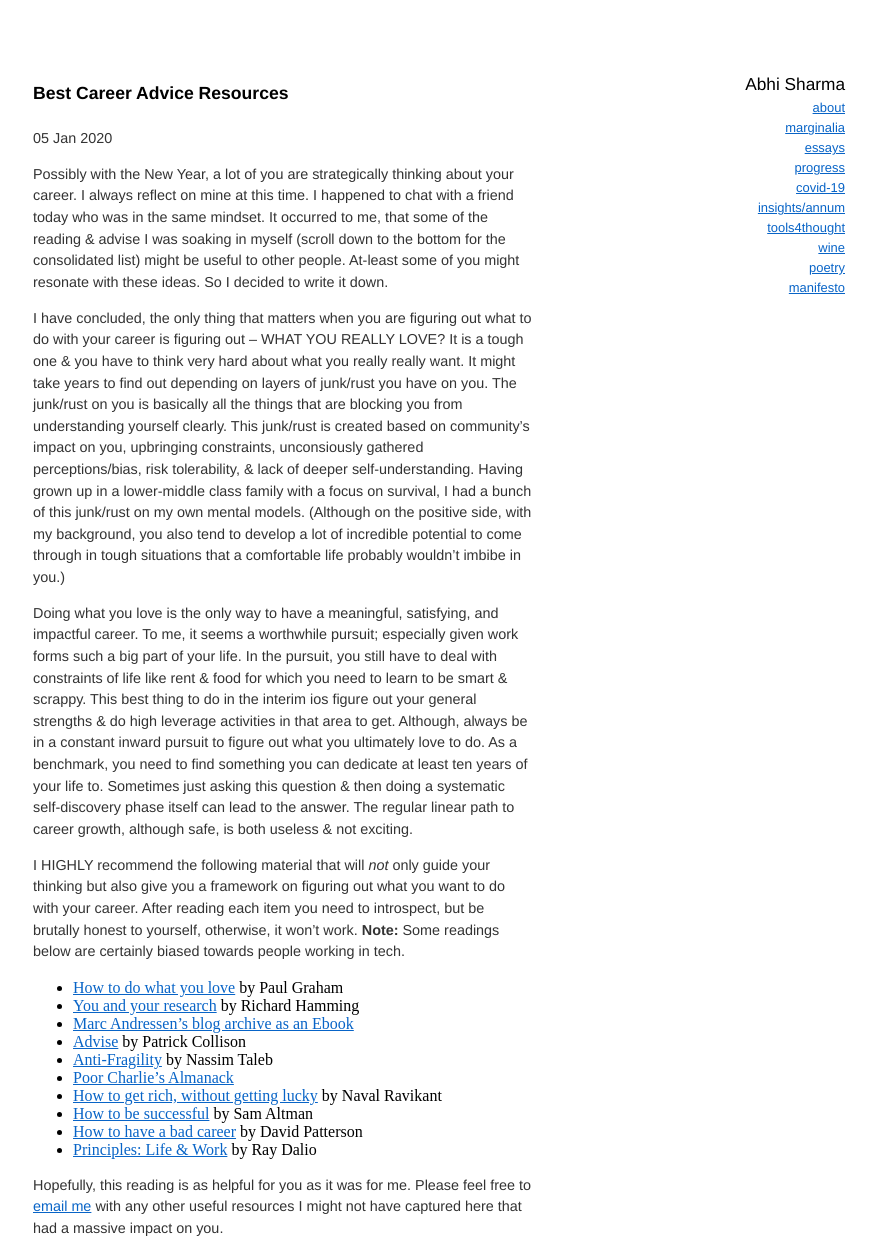
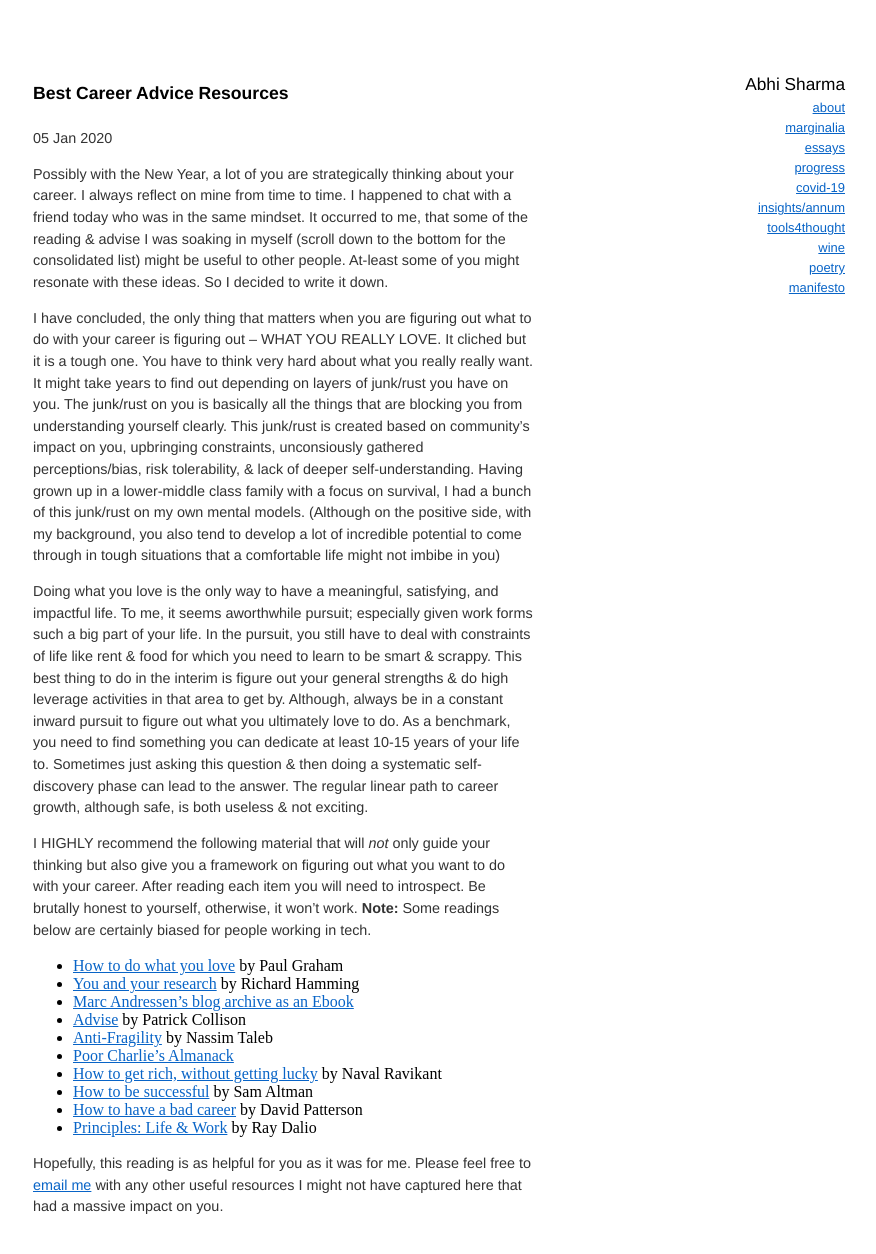
Before and after one commit to abhisharmab/abhisharmab.github.io, a Jekyll site: the page built from essays/_posts/2020-01-05-career-advice.md, in a window 1280 px wide. Shown: the whole page, without its empty margins (191-1067 px from the left). Built offline with Jekyll 4.4.1, drawn with Linux system fonts in a browser that asks for light colours; after the commit the page ends 1232 px from its top, so only the background shows below that.

Commit message:
career advise

```diff
--- a/essays/_posts/2020-01-05-career-advice.md
+++ b/essays/_posts/2020-01-05-career-advice.md
@@ -6,13 +6,13 @@
 abstract: How to systematically think about your career
 ---
 
-Possibly with the New Year, a lot of you are strategically thinking about your career. I always reflect on mine at this time. I happened to chat with a friend today who was in the same mindset. It occurred to me, that some of the reading & advise I was soaking in myself (scroll down to the bottom for the consolidated list) might be useful to other people. At-least some of you might resonate with these ideas. So I decided to write it down.
+Possibly with the New Year, a lot of you are strategically thinking about your career. I always reflect on mine from time to time. I happened to chat with a friend today who was in the same mindset. It occurred to me, that some of the reading & advise I was soaking in myself (scroll down to the bottom for the consolidated list) might be useful to other people. At-least some of you might resonate with these ideas. So I decided to write it down.
 
-I have concluded, the only thing that matters when you are figuring out what to do with your career is figuring out -- WHAT YOU REALLY LOVE? It is a tough one & you have to think very hard about what you really really want. It might take years to find out depending on layers of junk/rust you have on you. The junk/rust on you is basically all the things that are blocking you from understanding yourself clearly. This junk/rust is created based on community's impact on you, upbringing constraints, unconsiously gathered perceptions/bias, risk tolerability, & lack of deeper self-understanding. Having grown up in a lower-middle class family with a focus on survival, I had a bunch of this junk/rust on my own mental models. (Although on the positive side, with my background, you also tend to develop a lot of incredible potential to come through in tough situations that a comfortable life probably wouldn't imbibe in you.)
+I have concluded, the only thing that matters when you are figuring out what to do with your career is figuring out -- WHAT YOU REALLY LOVE. It cliched but it is a tough one. You have to think very hard about what you really really want. It might take years to find out depending on layers of junk/rust you have on you. The junk/rust on you is basically all the things that are blocking you from understanding yourself clearly. This junk/rust is created based on community's impact on you, upbringing constraints, unconsiously gathered perceptions/bias, risk tolerability, & lack of deeper self-understanding. Having grown up in a lower-middle class family with a focus on survival, I had a bunch of this junk/rust on my own mental models. (Although on the positive side, with my background, you also tend to develop a lot of incredible potential to come through in tough situations that a comfortable life might not imbibe in you)
 
-Doing what you love is the only way to have a meaningful, satisfying, and impactful career. To me, it seems a worthwhile pursuit; especially given work forms such a big part of your life. In the pursuit, you still have to deal with constraints of life like rent & food for which you need to learn to be smart & scrappy. This best thing to do in the interim ios figure out your general strengths & do high leverage activities in that area to get. Although, always be in a constant inward pursuit to figure out what you ultimately love to do. As a benchmark, you need to find something you can dedicate at least ten years of your life to. Sometimes just asking this question & then doing a systematic self-discovery phase itself can lead to the answer. The regular linear path to career growth, although safe, is both useless & not exciting.
+Doing what you love is the only way to have a meaningful, satisfying, and impactful life. To me, it seems aworthwhile pursuit; especially given work forms such a big part of your life. In the pursuit, you still have to deal with constraints of life like rent & food for which you need to learn to be smart & scrappy. This best thing to do in the interim is figure out your general strengths & do high leverage activities in that area to get by. Although, always be in a constant inward pursuit to figure out what you ultimately love to do. As a benchmark, you need to find something you can dedicate at least 10-15 years of your life to. Sometimes just asking this question & then doing a systematic self-discovery phase can lead to the answer. The regular linear path to career growth, although safe, is both useless & not exciting.
 
-I HIGHLY recommend the following material that will _not_ only guide your thinking but also give you a framework on figuring out what you want to do with your career. After reading each item you need to introspect, but be brutally honest to yourself, otherwise, it won't work. **Note:** Some readings below are certainly biased towards people working in tech.
+I HIGHLY recommend the following material that will _not_ only guide your thinking but also give you a framework on figuring out what you want to do with your career. After reading each item you will need to introspect. Be brutally honest to yourself, otherwise, it won't work. **Note:** Some readings below are certainly biased for people working in tech.
 
 * [How to do what you love](http://www.paulgraham.com/love.html) by Paul Graham
 * [You and your research](https://www.youtube.com/watch?v=a1zDuOPkMSw) by Richard Hamming
```
